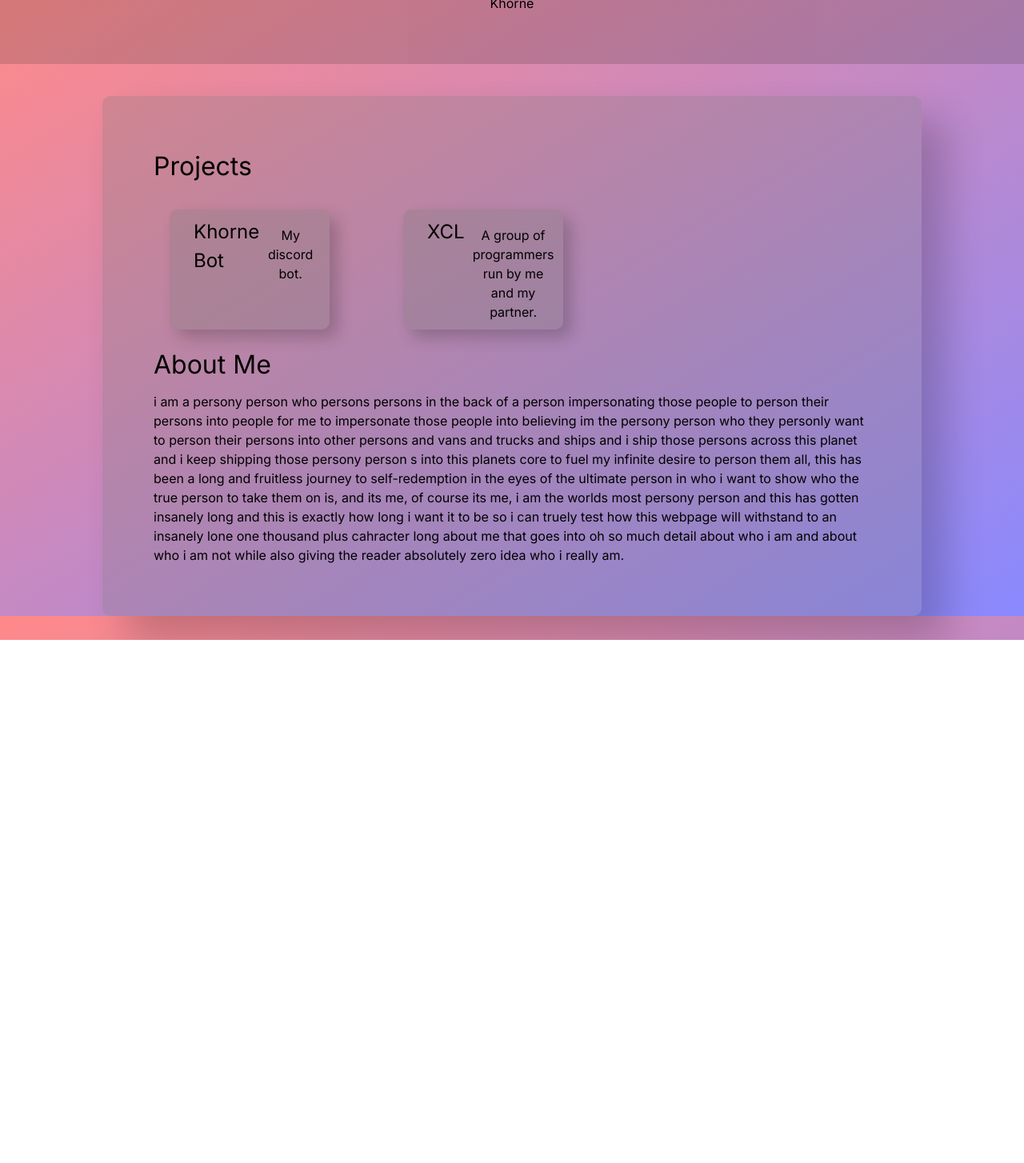
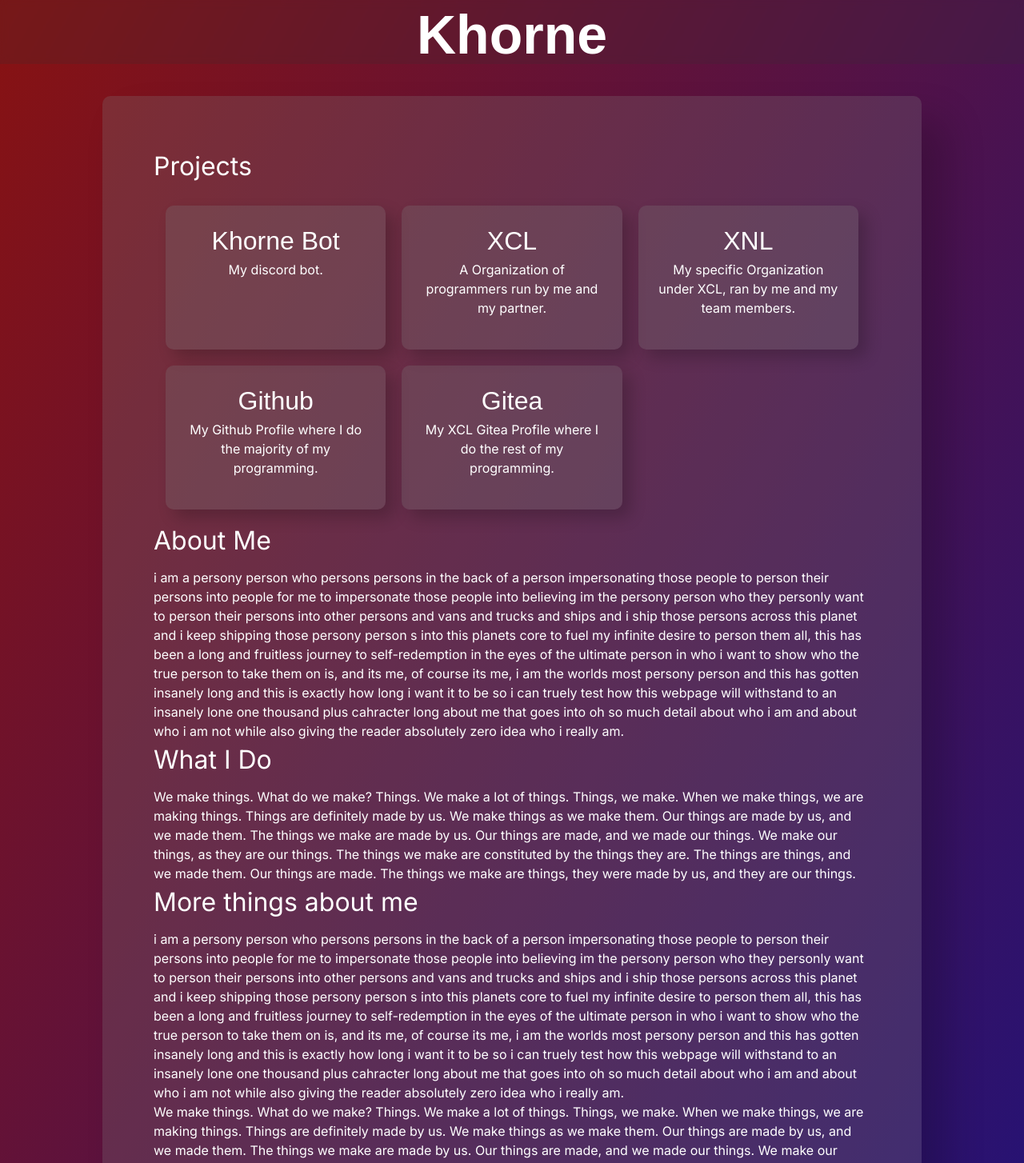
Before and after one commit to Khorne101/website, a Next.js app: page / in a window 1280 px wide. Shown: the top 1454 px of the page at 80% size. Before the commit the page ends 800 px from the top, so only its background shows below. Built offline with nearby package versions, Linux system fonts and the light colour scheme.

Commit message:
more work on this horrible fucking website, jesus christ does this fucking suck.

```diff
--- a/app/globals.css
+++ b/app/globals.css
@@ -1,10 +1,11 @@
 @tailwind base;
 @tailwind components;
 @tailwind utilities;
+@import url("https://fonts.googleapis.com/css2?family=Orbitron&display=swap");
 
 :root {
-  background-color: white;
-  color: black;
+  background-color: black;
+  color: white;
 }
 
 @media (prefers-color-scheme: dark) {
@@ -38,13 +39,19 @@
   height: 10vh;
   width: 100vw;
   overflow-y: hidden;
+  background-color: #33333333;
+  /* filter: blur(5px); */
+  backdrop-filter: blur(5px);
+  -webkit-backdrop-filter: blur(5px);
+}
+
+.header h1 {
+  font-family: Orbitron, sans-serif;
+  font-weight: 700;
+  font-style: normal;
+  margin-top: -1vh;
   text-align: center;
   font-size: 8.5vh;
-  background-color: #33333333;
-}
-
-.header p {
-  margin-top: -1vh;
 }
 
 .content {
@@ -63,31 +70,114 @@
 }
 
 p {
+  text-align: start;
   font-size: 1rem
 }
 .content_box {
-  padding: 20px;
+  padding: 15px;
   display: grid;
   gap: 20px;
-  grid-template-columns: repeat(3, minmax(0, 1fr));
+  grid-template-columns: repeat(5, minmax(0, 1fr));
 }
 
 .content_box box {
+  margin: auto;
   /*margin: 20px;*/
   padding: 20px;
   border-radius: 10px;
-  display: inline-flex;
-  width: 200px;
-  height: 150px;
+  /* display: inline-flex; */
+  /* width: 180px; */
+  width: 100%;
+  height: 180px;
   text-align: center;
   background-color: #77777744;
   box-shadow: 10px 10px 20px rgba(0,0,0,0.2);
 }
 .content_box box h3 {
-  margin: -10px 10px -10px 10px;
-  font-size: 1.5rem;
-  text-align: left;
+  /* margin: -10px 10px -10px 10px; */
+  font-family: Orbitron, sans-serif;
+  font-weight: 500;
+  font-style: normal;
+  margin: auto;
+  margin-top: 0px;
+  font-size: 2rem;
+  text-align: center;
 }
 .content_box box p {
+  margin: auto;
+  text-align: center;
+  margin-bottom: 0px;
   font-size: 1rem;
 }
+
+
+@media only screen and (max-width: 1800px) {
+  .content_box {
+    grid-template-columns: repeat(4, minmax(0, 1fr));
+  }
+}
+
+
+@media only screen and (max-width: 1500px) {
+  .content_box {
+    grid-template-columns: repeat(3, minmax(0, 1fr));
+  }
+}
+
+@media only screen and (max-width: 1050px) {
+  .content_box {
+    grid-template-columns: repeat(2, minmax(0, 1fr));
+  }
+}
+
+@media only screen and (max-width: 900px) {
+  .content_box {
+    grid-template-columns: repeat(2, minmax(0, 1fr));
+  }
+}
+
+@media only screen and (max-width: 600px) {
+  .content_box  {
+    grid-template-columns: repeat(1, minmax(0, 1fr));
+  }
+}
+
+/* .content_box {
+  width: 100%;
+  /* align-content: center; *
+}
+
+.content_box box {
+  /* margin: 20px, 40px, 40px, 20px; *
+  margin-top: 20px;
+  margin-left: 40px;
+  margin-right: 40px;
+  margin-bottom: 20px;
+  padding: 20px;
+  border-radius: 10px;
+  box-shadow: 10px 10px 20px rgba(0,0,0,0.2);
+  height: 200px;
+  padding: 0 6px;
+  float: left;
+  width: 20%;
+}
+.content_box box h3 {
+  text-align: center;
+}
+
+.content_box box p {
+  text-align: center;
+}
+
+@media only screen and (max-width: 900px) {
+  .content_box box {
+    width: 40%;
+    margin: 6px 0;
+  }
+}
+
+@media only screen and (max-width: 600px) {
+  .content_box box {
+    width: 80%;
+  }
+} */
--- a/app/page.tsx
+++ b/app/page.tsx
@@ -5,8 +5,8 @@
   return (
     <div className="main">
       <div className="header">
-        <p>Khorne</p>
-      </div>
+        <h1>Khorne</h1>
+        </div>
       <div className="content">
         <h3>
           Projects
@@ -18,9 +18,20 @@
           </box>
           <box>
             <h3><Link href="https://xcl.vercel.app">XCL</Link></h3>
-            <p>A group of programmers run by me and my <Link href="https://hri7566.info">partner</Link>.</p>
+            <p>A Organization of programmers run by me and my <Link href="https://hri7566.info">partner</Link>.</p>
           </box>
-
+          <box>
+            <h3><Link href="https://xnl.vercel.app">XNL</Link></h3>
+            <p>My specific Organization under XCL, ran by me and my team members.</p>
+          </box>
+          <box>
+            <h3><Link href="https://github.com/Khorne101">Github</Link></h3>
+            <p>My Github Profile where I do the majority of my programming.</p>
+          </box>
+          <box>
+            <h3><Link href="https://git.hri7566.info/Khorne">Gitea</Link></h3>
+            <p>My XCL Gitea Profile where I do the rest of my programming.</p>
+          </box>
         </div>
         <h3>
           About Me
@@ -28,6 +39,34 @@
         <p>
           i am a persony person who persons persons in the back of a person impersonating those people to person their persons into people for me to impersonate those people into believing im the persony person who they personly want to person their persons into other persons and vans and trucks and ships and i ship those persons across this planet and i keep shipping those persony person s into this planets core to fuel my infinite desire to person them all, this has been a long and fruitless journey to self-redemption in the eyes of the ultimate person in who i want to show who the true person to take them on is, and its me, of course its me, i am the worlds most persony person and this has gotten insanely long and this is exactly how long i want it to be so i can truely test how this webpage will withstand to an insanely lone one thousand plus cahracter long about me that goes into oh so much detail about who i am and about who i am not while also giving the reader absolutely zero idea who i really am.
         </p>
+        <h3>
+          What I Do
+        </h3>
+        <p>
+          We make things. What do we make? Things. We make a lot of things. Things, we make. When we make things, we are making things. Things are definitely made by us. We make things as we make them. Our things are made by us, and we made them. The things we make are made by us. Our things are made, and we made our things. We make our things, as they are our things. The things we make are constituted by the things they are. The things are things, and we made them. Our things are made. The things we make are things, they were made by us, and they are our things.
+        </p>
+        <h3>
+          More things about me
+        </h3>
+        <p>
+          i am a persony person who persons persons in the back of a person impersonating those people to person their persons into people for me to impersonate those people into believing im the persony person who they personly want to person their persons into other persons and vans and trucks and ships and i ship those persons across this planet and i keep shipping those persony person s into this planets core to fuel my infinite desire to person them all, this has been a long and fruitless journey to self-redemption in the eyes of the ultimate person in who i want to show who the true person to take them on is, and its me, of course its me, i am the worlds most persony person and this has gotten insanely long and this is exactly how long i want it to be so i can truely test how this webpage will withstand to an insanely lone one thousand plus cahracter long about me that goes into oh so much detail about who i am and about who i am not while also giving the reader absolutely zero idea who i really am.
+        </p>
+        <p>
+          We make things. What do we make? Things. We make a lot of things. Things, we make. When we make things, we are making things. Things are definitely made by us. We make things as we make them. Our things are made by us, and we made them. The things we make are made by us. Our things are made, and we made our things. We make our things, as they are our things. The things we make are constituted by the things they are. The things are things, and we made them. Our things are made. The things we make are things, they were made by us, and they are our things.
+        </p>
+        <p>
+          i am a persony person who persons persons in the back of a person impersonating those people to person their persons into people for me to impersonate those people into believing im the persony person who they personly want to person their persons into other persons and vans and trucks and ships and i ship those persons across this planet and i keep shipping those persony person s into this planets core to fuel my infinite desire to person them all, this has been a long and fruitless journey to self-redemption in the eyes of the ultimate person in who i want to show who the true person to take them on is, and its me, of course its me, i am the worlds most persony person and this has gotten insanely long and this is exactly how long i want it to be so i can truely test how this webpage will withstand to an insanely lone one thousand plus cahracter long about me that goes into oh so much detail about who i am and about who i am not while also giving the reader absolutely zero idea who i really am.
+        </p>
+        <p>
+          We make things. What do we make? Things. We make a lot of things. Things, we make. When we make things, we are making things. Things are definitely made by us. We make things as we make them. Our things are made by us, and we made them. The things we make are made by us. Our things are made, and we made our things. We make our things, as they are our things. The things we make are constituted by the things they are. The things are things, and we made them. Our things are made. The things we make are things, they were made by us, and they are our things.
+        </p>
+        <p>
+          i am a persony person who persons persons in the back of a person impersonating those people to person their persons into people for me to impersonate those people into believing im the persony person who they personly want to person their persons into other persons and vans and trucks and ships and i ship those persons across this planet and i keep shipping those persony person s into this planets core to fuel my infinite desire to person them all, this has been a long and fruitless journey to self-redemption in the eyes of the ultimate person in who i want to show who the true person to take them on is, and its me, of course its me, i am the worlds most persony person and this has gotten insanely long and this is exactly how long i want it to be so i can truely test how this webpage will withstand to an insanely lone one thousand plus cahracter long about me that goes into oh so much detail about who i am and about who i am not while also giving the reader absolutely zero idea who i really am.
+        </p>
+        <p>
+          We make things. What do we make? Things. We make a lot of things. Things, we make. When we make things, we are making things. Things are definitely made by us. We make things as we make them. Our things are made by us, and we made them. The things we make are made by us. Our things are made, and we made our things. We make our things, as they are our things. The things we make are constituted by the things they are. The things are things, and we made them. Our things are made. The things we make are things, they were made by us, and they are our things.
+        </p>
+        <h3>Images</h3>
       </div>
     </div>
   );
```
